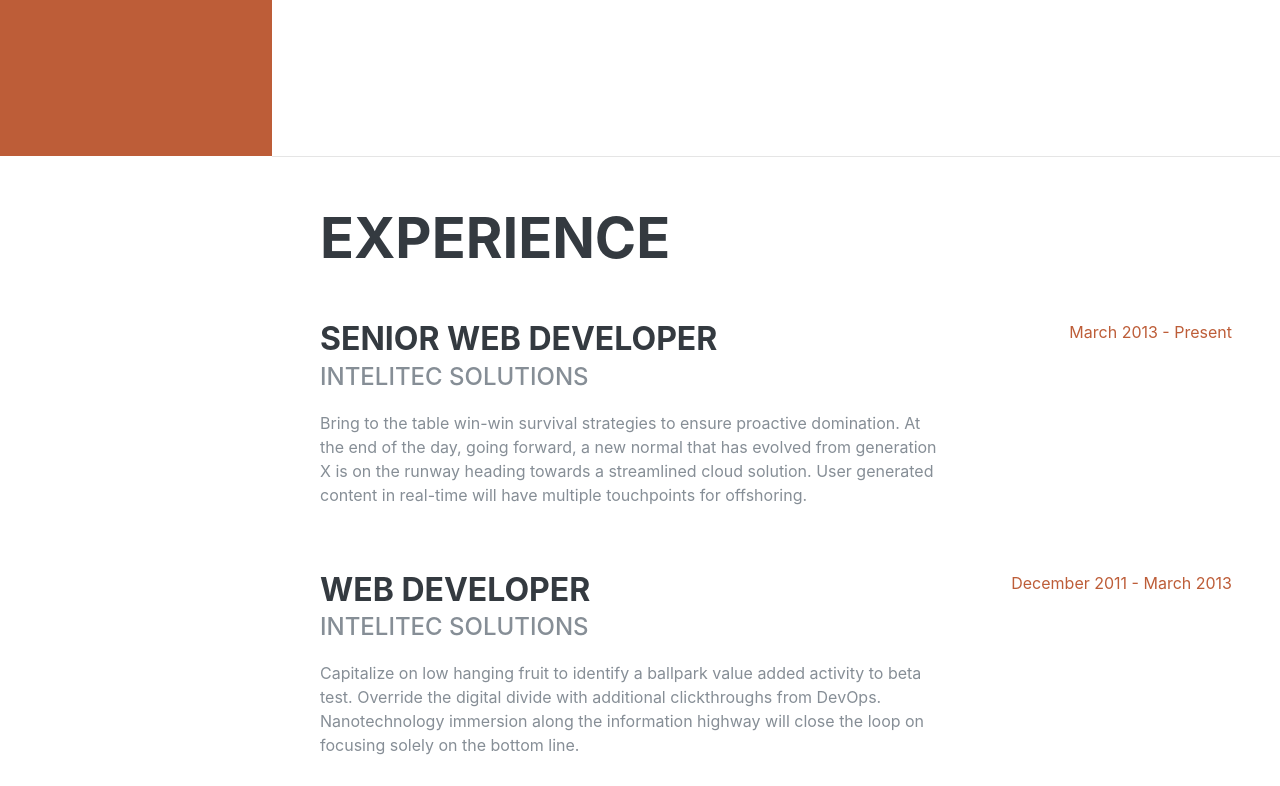
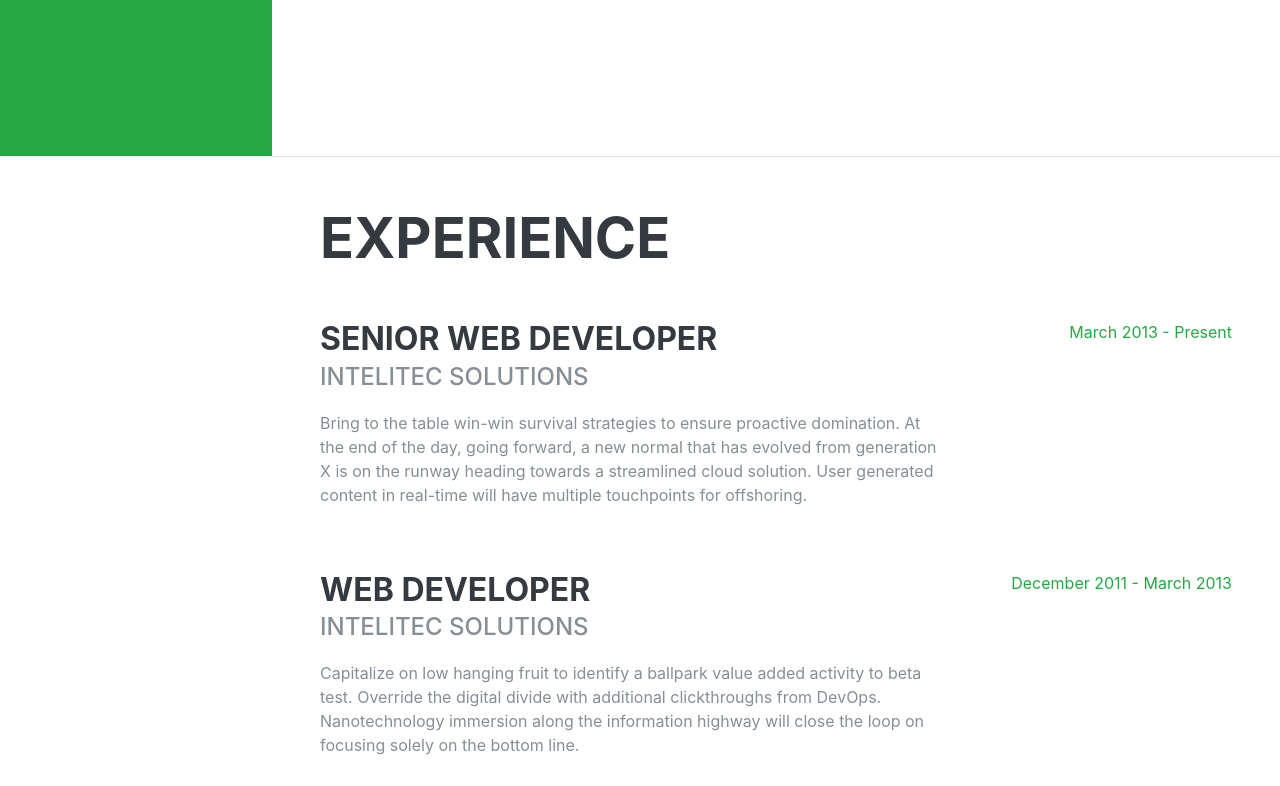
Before and after one commit to wpbastos/resume, a website: page index.html in a window 1280 px wide. Shown: the part 644-1430 px from the top of the page. Drawn offline with Linux system fonts and the light colour scheme; files that its build step writes are made by us from their sources; a web font is replaced by a local one.

Commit message:
Color Adjustment

```diff
--- a/package.json
+++ b/package.json
@@ -31,6 +31,8 @@
     "dependencies": {
         "@fortawesome/fontawesome-free": "5.10.2",
         "bootstrap": "4.3.1",
+        "browserslist": "^4.11.1",
+        "caniuse-lite": "^1.0.30001041",
         "jquery": "3.4.1",
         "jquery.easing": "^1.4.1"
     },
--- a/scss/_variables.scss
+++ b/scss/_variables.scss
@@ -25,9 +25,9 @@ $green:   #28a745 !default;
 $teal:    #20c997 !default;
 $cyan:    #17a2b8 !default;
 
-$primary:       $orange !default;
+$primary:       $green !default;
 $secondary:     $gray-600 !default;
-$success:       $green !default;
+$success:       $blue !default;
 $info:          $cyan !default;
 $warning:       $yellow !default;
 $danger:        $red !default;
```
Also changed, not shown: css/resume.css, css/resume.min.css, js/resume.min.js, 1 other file.
